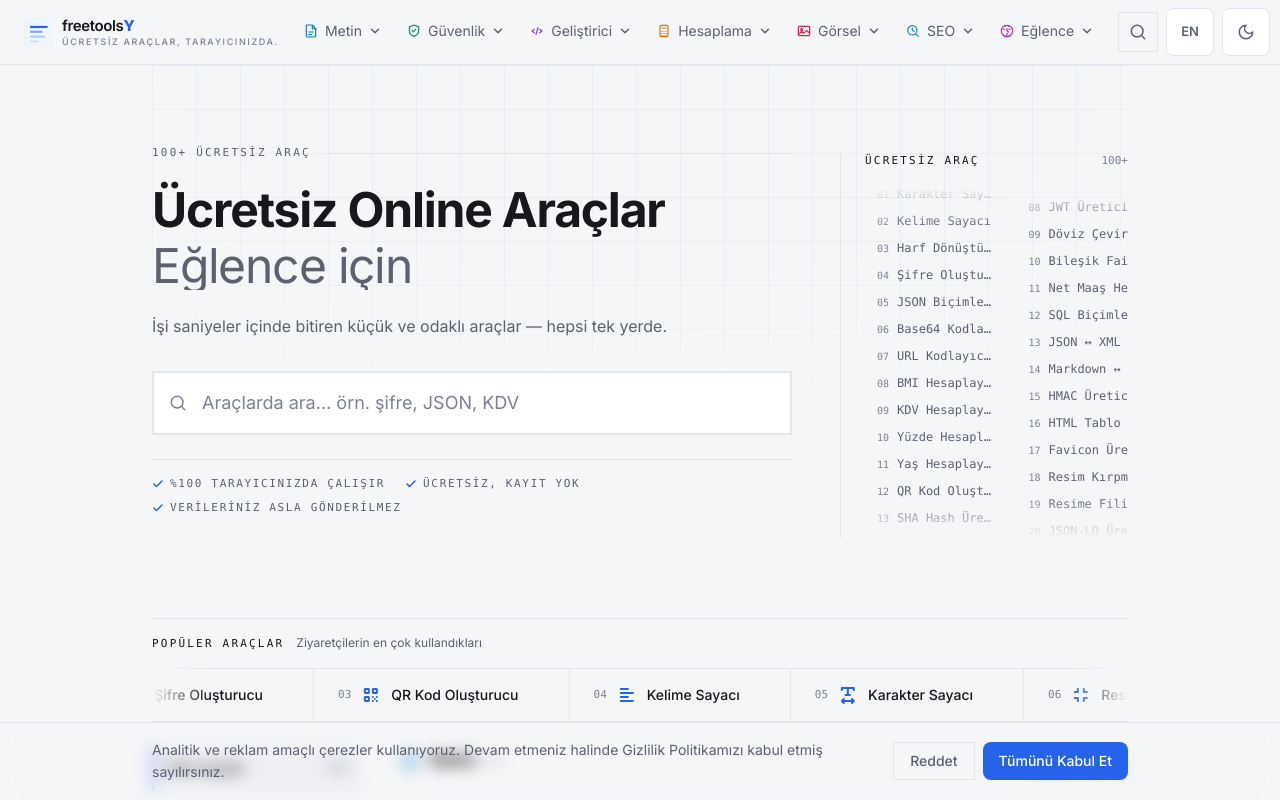
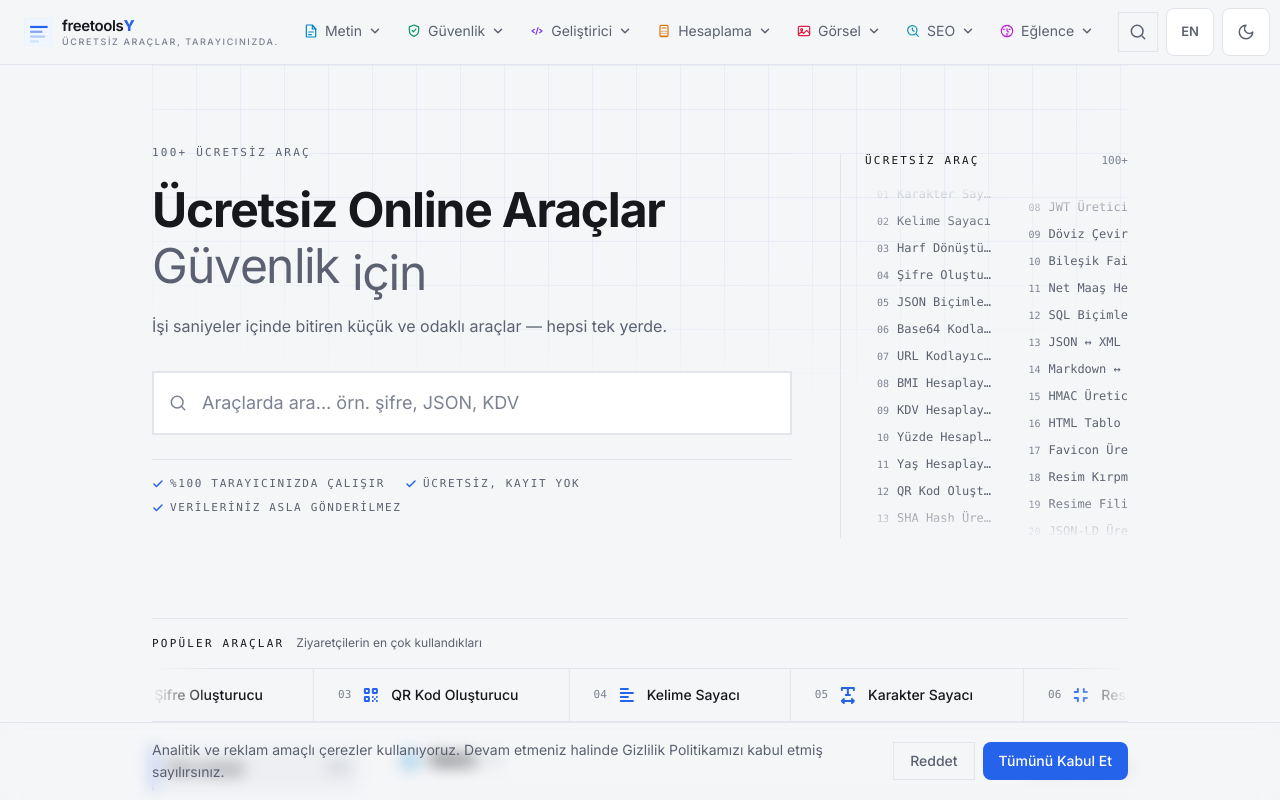
Before and after one commit to 4min-prog/freetoolsy, a Next.js app: page /tr in a window 1280 px wide. Shown: the top 800 px of the page. Built offline with nearby package versions, Linux system fonts and the light colour scheme.

Commit message:
feat: hero'da 'for' sabit, kategori adlari SplitText animasyonuyla donuyor

```diff
--- a/app/[locale]/page.tsx
+++ b/app/[locale]/page.tsx
@@ -8,7 +8,7 @@ import ToolExplorer from "@/components/ToolExplorer";
 import SearchBox from "@/components/SearchBox";
 import PopularStrip from "@/components/PopularStrip";
 import JsonLd from "@/components/JsonLd";
-import SplitText from "@/components/SplitText";
+import RotatingHeroWord from "@/components/RotatingHeroWord";
 import { Link } from "@/i18n/navigation";
 import { displayToolCount, tools } from "@/data/tools";
 import { toolPath } from "@/lib/paths";
@@ -53,6 +53,11 @@ export default async function Home({ params }: { params: { locale: string } }) {
   const titleParts = heroTitle.split(heroHighlight);
   const hasHighlight = titleParts.length === 2;
   const trustBadges = ["trustBrowser", "trustFree", "trustPrivacy"];
+  const categoryNames = (messages as { Categories?: Record<string, string> })
+    .Categories;
+  const heroWords = ["fun", "text", "security", "developer", "calculation", "image", "seo"]
+    .map((id) => categoryNames?.[id])
+    .filter((name): name is string => Boolean(name));
 
   return (
     <main className="mx-auto w-full max-w-5xl flex-1 px-4 sm:px-6">
@@ -118,19 +123,21 @@ export default async function Home({ params }: { params: { locale: string } }) {
               </span>
               {titleParts[1]?.trim() && (
                 <span className="mt-2 block font-normal text-muted">
-                  <SplitText
-                    tag="span"
-                    text={t("heroTitleForFun")}
-                    delay={80}
-                    duration={0.7}
-                    ease="power3.out"
-                    splitType="chars"
-                    from={{ opacity: 0, y: 40 }}
-                    to={{ opacity: 1, y: 0 }}
-                    threshold={0.1}
-                    rootMargin="-100px"
-                    textAlign="left"
-                  />
+                  {locale === "tr" ? (
+                    <>
+                      {heroWords.length > 0 && <RotatingHeroWord words={heroWords} />}{" "}
+                      {t("heroTitleFor")}
+                    </>
+                  ) : (
+                    <>
+                      {t("heroTitleFor")}{" "}
+                      {heroWords.length > 0 ? (
+                        <RotatingHeroWord words={heroWords} />
+                      ) : (
+                        titleParts[1].trim()
+                      )}
+                    </>
+                  )}
                 </span>
               )}
             </>
--- /dev/null
+++ b/components/RotatingHeroWord.tsx
@@ -0,0 +1,41 @@
+"use client";
+
+import { useEffect, useState } from "react";
+import SplitText from "./SplitText";
+
+type RotatingHeroWordProps = {
+  words: string[];
+  intervalMs?: number;
+};
+
+export default function RotatingHeroWord({
+  words,
+  intervalMs = 2600,
+}: RotatingHeroWordProps) {
+  const [index, setIndex] = useState(0);
+
+  useEffect(() => {
+    const id = setInterval(() => {
+      setIndex((i) => (i + 1) % words.length);
+    }, intervalMs);
+    return () => clearInterval(id);
+  }, [intervalMs, words.length]);
+
+  const word = words[index % words.length];
+
+  return (
+    <SplitText
+      key={word}
+      tag="span"
+      text={word}
+      delay={60}
+      duration={0.5}
+      ease="power3.out"
+      from={{ opacity: 0, y: 40 }}
+      to={{ opacity: 1, y: 0 }}
+      threshold={0.1}
+      rootMargin="-100px"
+      textAlign="left"
+    />
+  );
+}
```
Also changed, not shown: messages/en.json, messages/tr.json.
